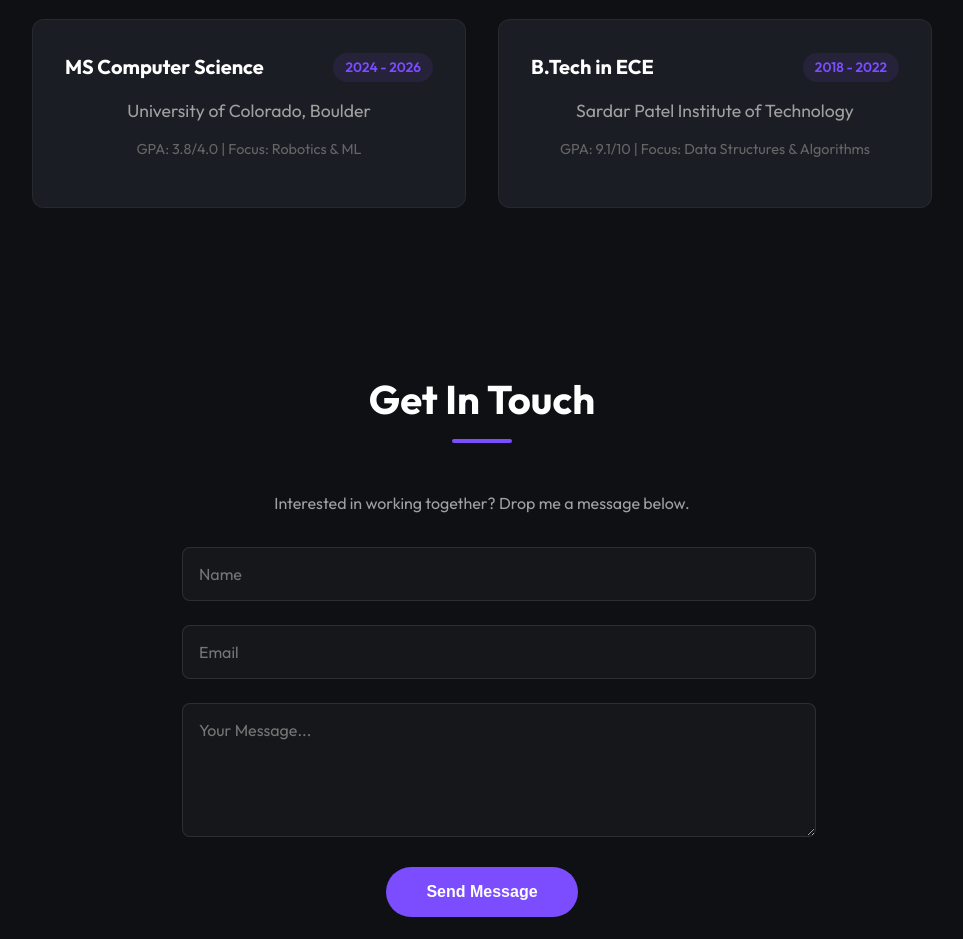
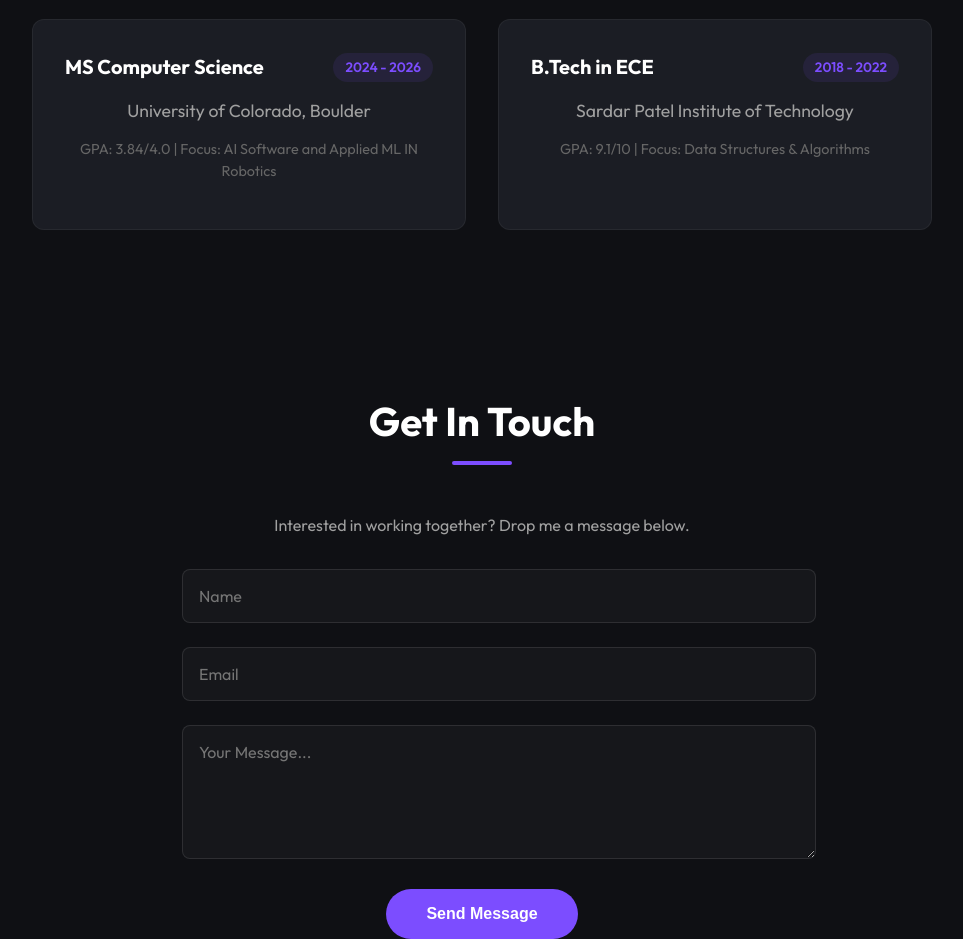
Before and after one commit to RaSh6119/RaSh6119.github.io, a React (Vite) app: page /#/ in a window 1280 px wide. Shown: the part 2840-3779 px from the top of the page, without its empty margins (158-1121 px from the left). Built offline with nearby package versions, Linux system fonts and the light colour scheme.

Commit message:
Slight changes in tab names and info

```diff
--- a/src/pages/Home.jsx
+++ b/src/pages/Home.jsx
@@ -135,7 +135,7 @@
               <span className="year-badge">2024 - 2026</span>
             </div>
             <p className="university">University of Colorado, Boulder</p>
-            <p className="card-detail">GPA: 3.8/4.0 | Focus: Robotics & ML</p>
+            <p className="card-detail">GPA: 3.84/4.0 | Focus: AI Software and Applied ML IN Robotics</p>
           </div>
           <div className="education-card">
             <div className="card-header">
--- a/src/pages/Projects.jsx
+++ b/src/pages/Projects.jsx
@@ -104,7 +104,7 @@
             className={`tab-btn ${activeTab === 'ml' ? 'active' : ''}`}
             onClick={() => setActiveTab('ml')}
           >
-            Machine Learning / AI
+            AI & Software
           </button>
           <button
             className={`tab-btn ${activeTab === 'robotics' ? 'active' : ''}`}
```
